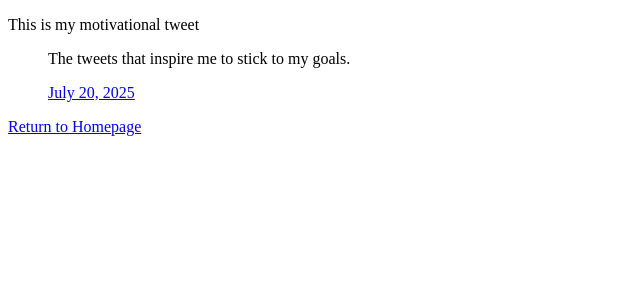
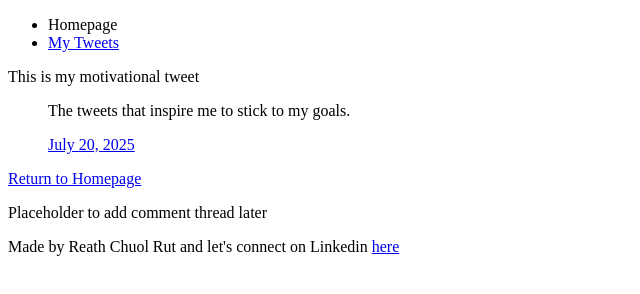
Before and after one commit to reathchuol/My_First_Portfolio, a plain HTML site: page html_basic/tweets.html in a window 1280 px wide. Shown: the whole page, without its empty margins (0-640 px from the left). Drawn offline with Linux system fonts and the light colour scheme.

Commit message:
Making a cool webpage

```diff
--- a/html_basic/tweets.html
+++ b/html_basic/tweets.html
@@ -7,7 +7,16 @@
         <title>My Tweets</title>
     </head>
     <body>
-        <p>This is my motivational tweet</p>
+        <header>
+            <ul>
+                <li><a href="index.html"></a>Homepage</li>
+                <li><a href="tweets.html">My Tweets</a></li>
+            </ul>
+        </header>
+
+        <main>
+            <article>
+                <p>This is my motivational tweet</p>
 
         <blockquote class="X-tweets">
             <p lang="en" dir="ltr">
@@ -16,5 +25,16 @@
             <a href="https://twitter.com/ChuolRut/status/1946995027961356729">July 20, 2025</a>
         </blockquote>
         <p><a href="index.html">Return to Homepage </a></p>
+            </article>
+
+            <aside>
+                <p>Placeholder to add comment thread later</p>
+            </aside>
+        </main>
+
+                <footer>
+            <p>Made by Reath Chuol Rut and let's connect on Linkedin <a href="https://www.linkedin.com/in/reath-chuol-rut/" target="_blank">here</a> </p>
+        </footer>
+
     </body>
 </html>
```
Also changed, not shown: html_basic/index.html (+19 -0 lines).
